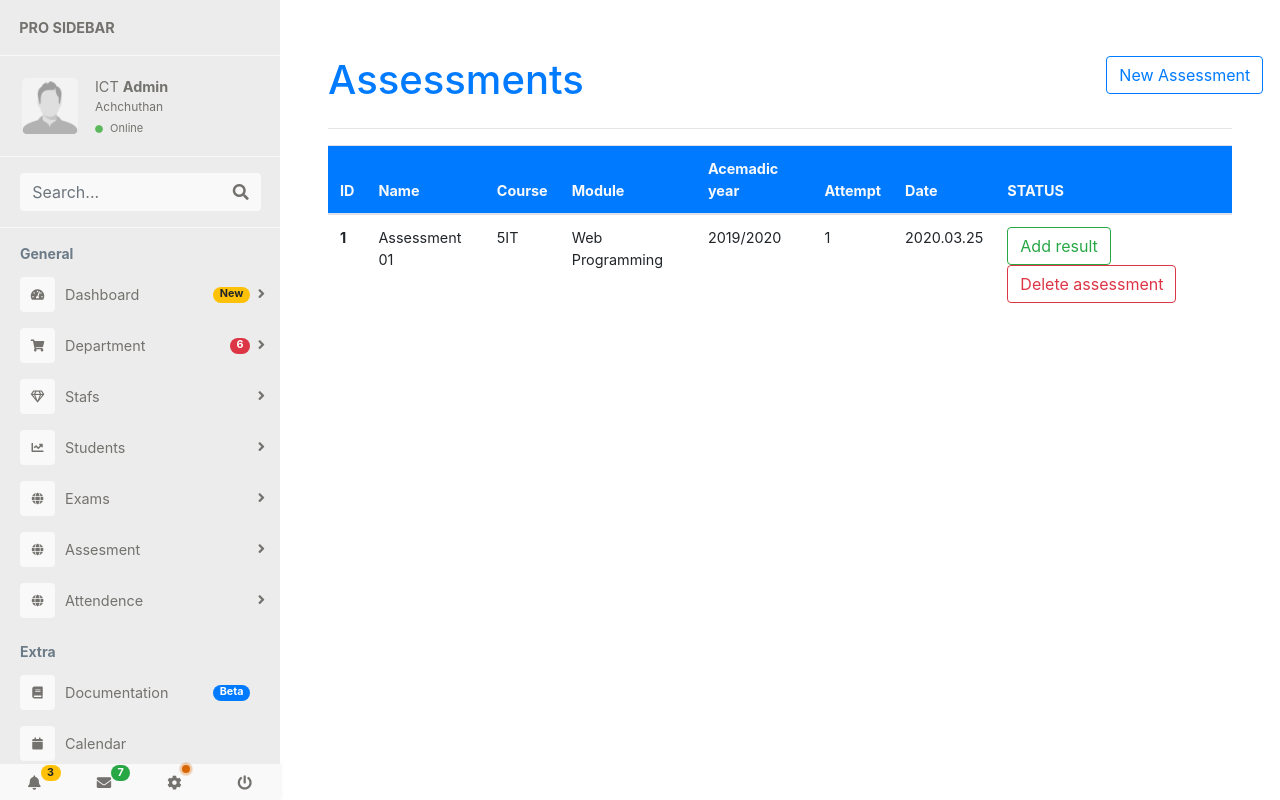
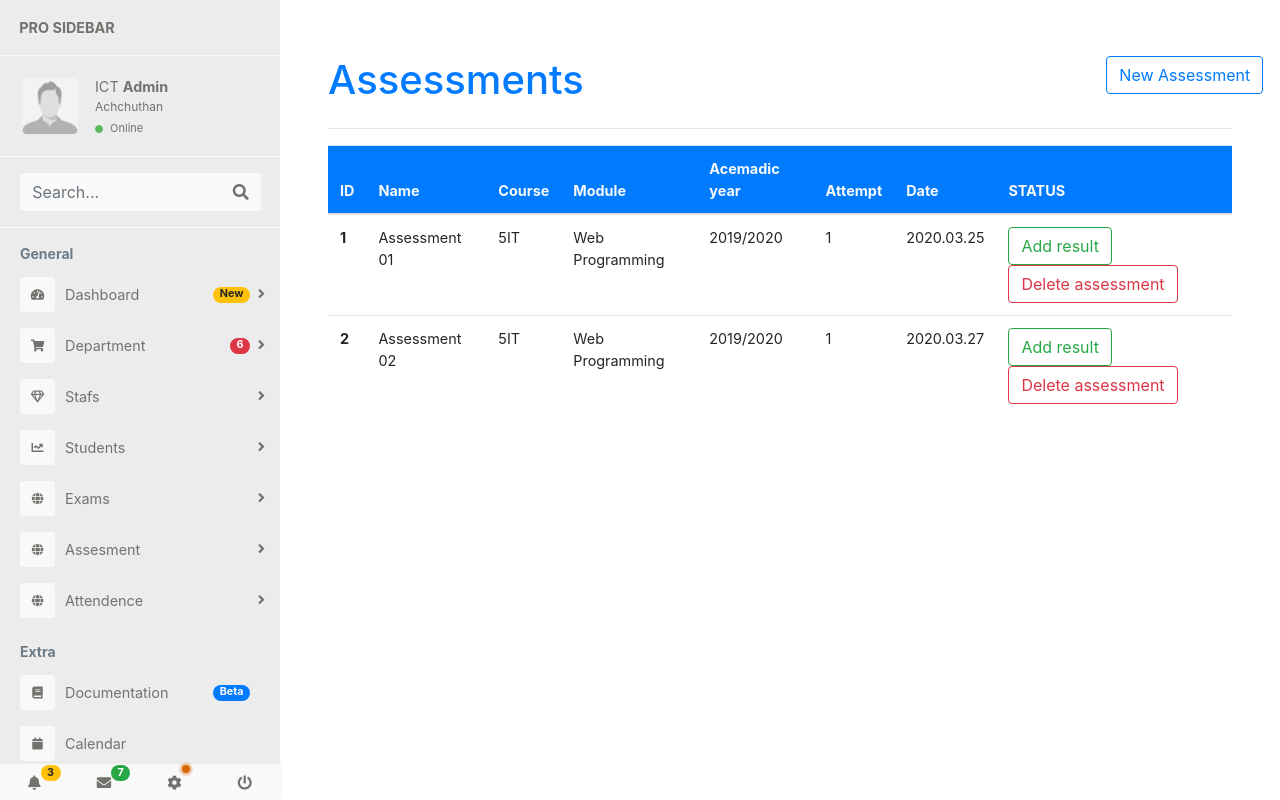
Before and after one commit to ictslgti/ERMS, a PHP site: page /assessments.php in a window 1280 px wide. Run offline with PHP 8.4, Linux system fonts and the light colour scheme; some libraries are stand-ins or nearby versions.

Commit message:
Update assessments.php

```diff
--- a/assessments.php
+++ b/assessments.php
@@ -70,6 +70,22 @@ $description = "Online Examination Result  Management System (ERMS)-SLGTI";
 
                             </tr>
 
+                            <tr>
+                                <th scope='row'>2</th>
+                                <td>Assessment 02</td>
+                                <td>5IT</td>
+                                <td>Web Programming</td>
+                                <td>2019/2020</td>
+                                <td>1</td>
+                                <td>2020.03.27</td>
+                                <td>
+                                <button type='submit' name='add' class="btn btn-outline-success">Add result</button>
+                                <button type='submit' name='view' class="btn btn-outline-danger">Delete assessment</button>
+
+                                </td>
+
+                            </tr>
+
                         </tbody>
                     </table>
                     </div>
```
